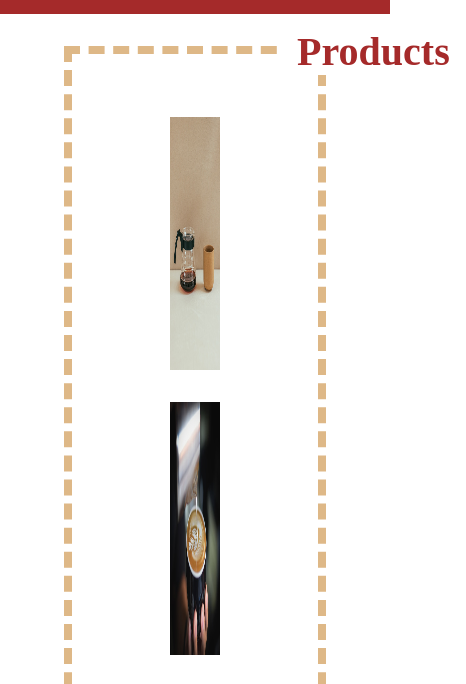
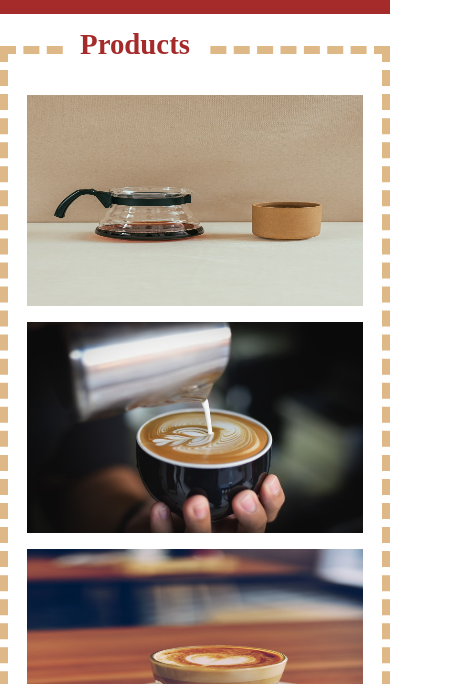
Before and after one commit to yorchAdalbert/coffee-shop, a plain HTML site: page products/index.html in a window 390 px wide. Shown: the part 116-800 px from the top of the page, 466 px wide, since content can reach past the window. Drawn offline with Linux system fonts and the light colour scheme.

Commit message:
Product page made responsive

```diff
--- a/css/style.css
+++ b/css/style.css
@@ -326,6 +326,10 @@ footer {
   .center {
     left: 42%;
   }
+  /*Product Section*/
+  .move {
+    left: 73%;
+  }
 }
 
 @media screen and (max-width: 865px) {
@@ -335,6 +339,10 @@ footer {
   iframe {
     width: 300px;
     height: 300px;
+  }
+  /*Product Section*/
+  .galery img {
+    width: 30%;
   }
 }
 
@@ -348,6 +356,14 @@ footer {
   }
   .center {
     left: 5%;
+  }
+  /*Product Section*/
+  .move {
+    left: 30%;
+  }
+  .galery img {
+    width: 60%;
+    height: 35vh;
   }
 }
 
@@ -370,4 +386,24 @@ footer {
   .contact h4 {
     text-align: center;
   }
+  /*Product Section*/
+  .move {
+    left: 15%;
+  }
 }
+
+/*Products Section*/
+
+@media screen and (max-width: 400px) {
+  .move {
+    font-size: 1.8rem;
+  }
+  .galery img {
+    width: 90%;
+    height: 25vh;
+    margin: 0.5rem 0;
+  }
+  .border {
+    margin: 2rem 0;
+  }
+}
```
